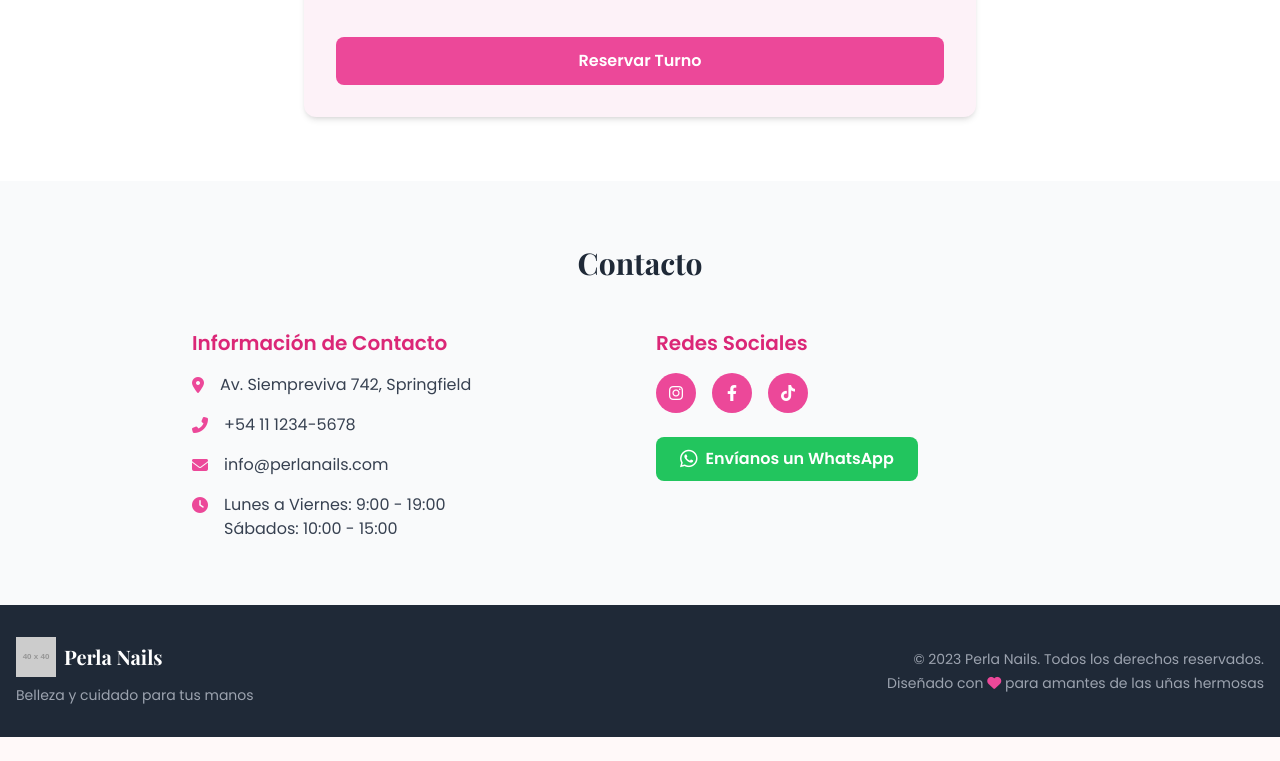
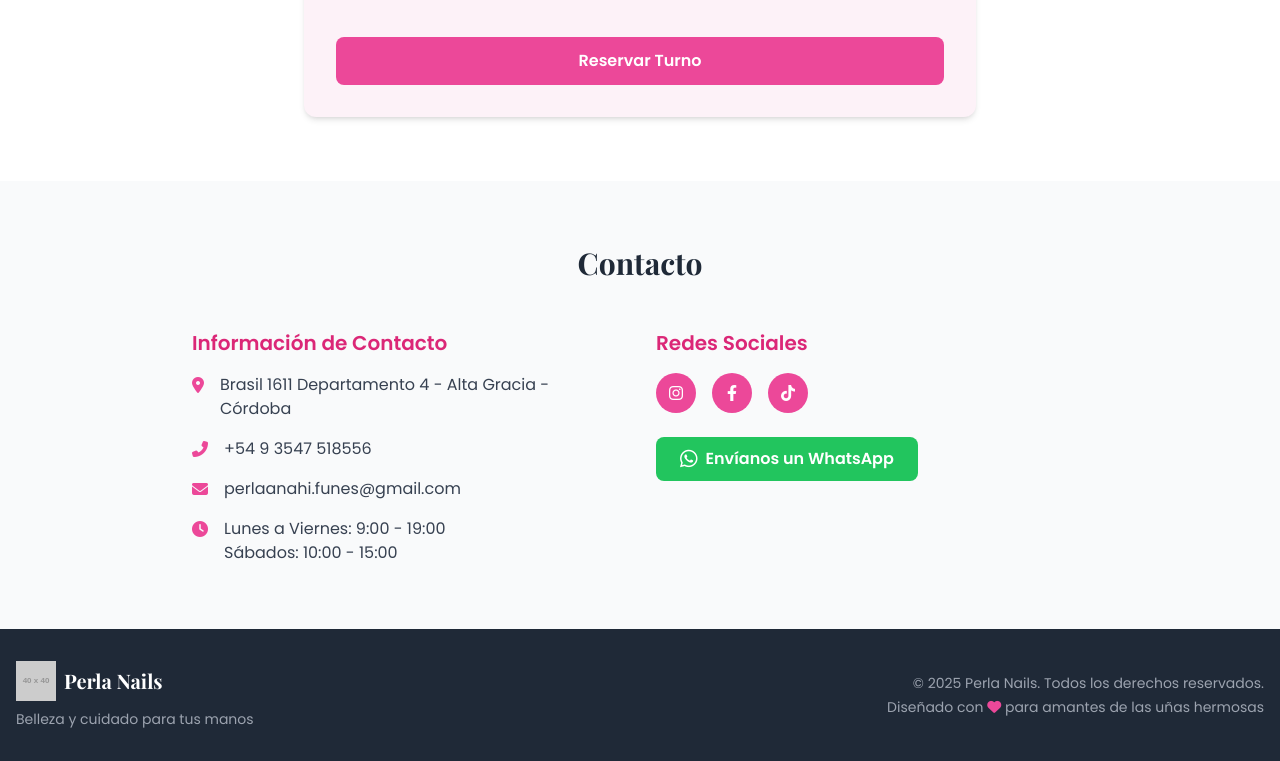
Before and after one commit to CharlyLuna1990/PerlaNails, a plain HTML site: page index.html in a window 1280 px wide. Shown: the part 3209-3970 px from the top of the page. Before the commit the page ends 3946 px from the top, so only its background shows below. Drawn offline with nearby package versions, Linux system fonts and the light colour scheme; placeholder pictures from the web are drawn by us.

Commit message:
Update index.html

```diff
--- a/index.html
+++ b/index.html
@@ -299,15 +299,15 @@
                     <div class="space-y-4">
                         <div class="flex items-start">
                             <i class="fas fa-map-marker-alt text-pink-500 mt-1 mr-4"></i>
-                            <p class="text-gray-700">Av. Siempreviva 742, Springfield</p>
+                            <p class="text-gray-700">Brasil 1611 Departamento 4 - Alta Gracia - Córdoba</p>
                         </div>
                         <div class="flex items-start">
                             <i class="fas fa-phone-alt text-pink-500 mt-1 mr-4"></i>
-                            <p class="text-gray-700">+54 11 1234-5678</p>
+                            <p class="text-gray-700">+54 9 3547 518556</p>
                         </div>
                         <div class="flex items-start">
                             <i class="fas fa-envelope text-pink-500 mt-1 mr-4"></i>
-                            <p class="text-gray-700">info@perlanails.com</p>
+                            <p class="text-gray-700">perlaanahi.funes@gmail.com</p>
                         </div>
                         <div class="flex items-start">
                             <i class="fas fa-clock text-pink-500 mt-1 mr-4"></i>
@@ -328,7 +328,7 @@
                             <i class="fab fa-tiktok"></i>
                         </a>
                     </div>
-                    <a href="https://wa.me/541112345678" class="whatsapp-btn inline-flex items-center bg-green-500 hover:bg-green-600 text-white font-semibold py-2 px-6 rounded-lg transition">
+                    <a href="https://wa.me/5493547518556" class="whatsapp-btn inline-flex items-center bg-green-500 hover:bg-green-600 text-white font-semibold py-2 px-6 rounded-lg transition">
                         <i class="fab fa-whatsapp mr-2 text-xl"></i> Envíanos un WhatsApp
                     </a>
                 </div>
@@ -348,7 +348,7 @@
                     <p class="text-gray-400 mt-2 text-sm">Belleza y cuidado para tus manos</p>
                 </div>
                 <div class="text-center md:text-right">
-                    <p class="text-gray-400 text-sm">&copy; 2023 Perla Nails. Todos los derechos reservados.</p>
+                    <p class="text-gray-400 text-sm">&copy; 2025 Perla Nails. Todos los derechos reservados.</p>
                     <p class="text-gray-400 text-sm mt-1">Diseñado con <i class="fas fa-heart text-pink-500"></i> para amantes de las uñas hermosas</p>
                 </div>
             </div>
@@ -453,7 +453,7 @@
                             `Por favor confirmar disponibilidad. Gracias!`;
 
             // Abrir WhatsApp con el mensaje predefinido
-            window.open(`https://wa.me/541112345678?text=${message}`, '_blank');
+            window.open(`https://wa.me/5493547518556?text=${message}`, '_blank');
 
             // Resetear formulario
             appointmentForm.reset();
```
